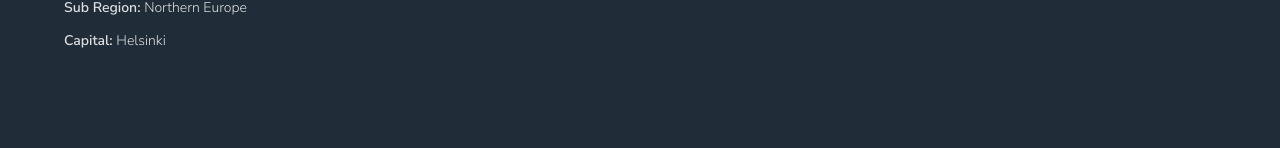
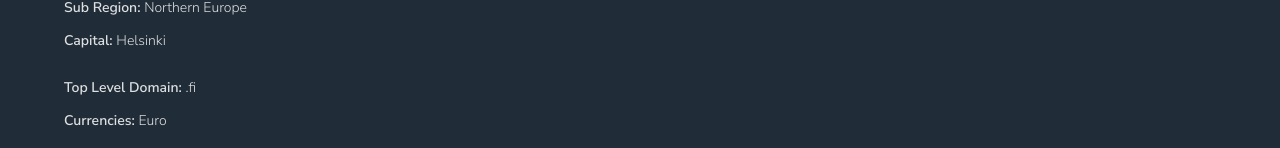
Before and after one commit to edo979/rest-countries-app, a React (Vite) app: page / in a window 1280 px wide. Both pictures are taken after a click on the item 640 px from the left and 435 px from the top of the page. Shown: the part 649-797 px from the top of the page. Built offline with nearby package versions, Linux system fonts and the light colour scheme.

Commit message:
add tld, currencies

```diff
--- a/src/components/CountryDetails.jsx
+++ b/src/components/CountryDetails.jsx
@@ -56,6 +56,21 @@ function CountryDetails() {
               </span>
             </li>
           </ul>
+
+          <ul className="details_list">
+            <li className="details_item">
+              <span>Top Level Domain: </span>
+              <span>{country.tld}</span>
+            </li>
+            <li className="details_item">
+              <span>Currencies: </span>
+              <span>
+                {Object.entries(country.currencies)
+                  .map(([k, v]) => v.name)
+                  .join(', ')}
+              </span>
+            </li>
+          </ul>
         </main>
       </article>
     </main>
```
